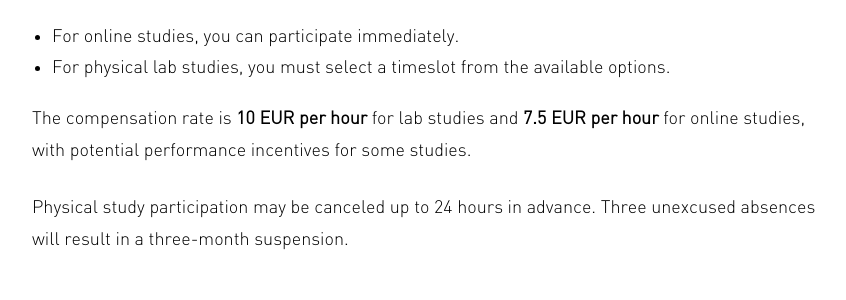
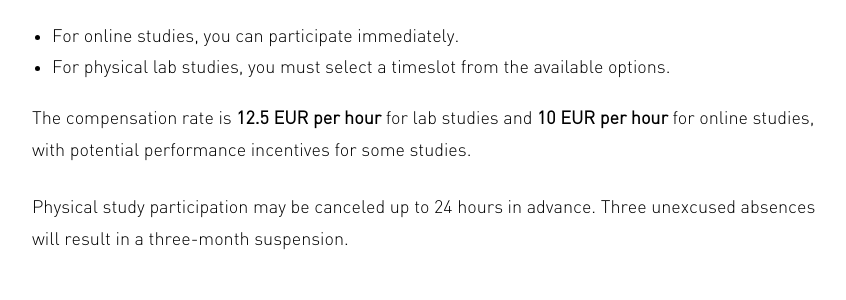
Before and after one commit to ardaergin/VBL, a Flask app: page /student in a window 1280 px wide. Shown: the part 974-1274 px from the top of the page, without its empty margins (208-1054 px from the left). Run offline with Flask 3, Linux system fonts and the light colour scheme; parts of the project's set-up code (start-up, migrations or seed data) failed here and were passed over; some libraries are stand-ins or nearby versions.

Commit message:
Rename Duration.md to duration.md and changed student.html

```diff
--- a/app/templates/student.html
+++ b/app/templates/student.html
@@ -60,7 +60,7 @@
                 <li>For online studies, you can participate immediately.</li>
                 <li>For physical lab studies, you must select a timeslot from the available options.</li>
             </ul>
-            <p>The compensation rate is <strong>10 EUR per hour</strong> for lab studies and <strong>7.5 EUR per hour</strong> for online studies, with potential performance incentives for some studies.</p>
+            <p>The compensation rate is <strong>12.5 EUR per hour</strong> for lab studies and <strong>10 EUR per hour</strong> for online studies, with potential performance incentives for some studies.</p>
             <p>Physical study participation may be canceled up to 24 hours in advance. Three unexcused absences will result in a three-month suspension.</p>
         </div>
     </main>
```
Also changed, not shown: markdown_files/duration.md (renamed from markdown_files/Duration.md).
